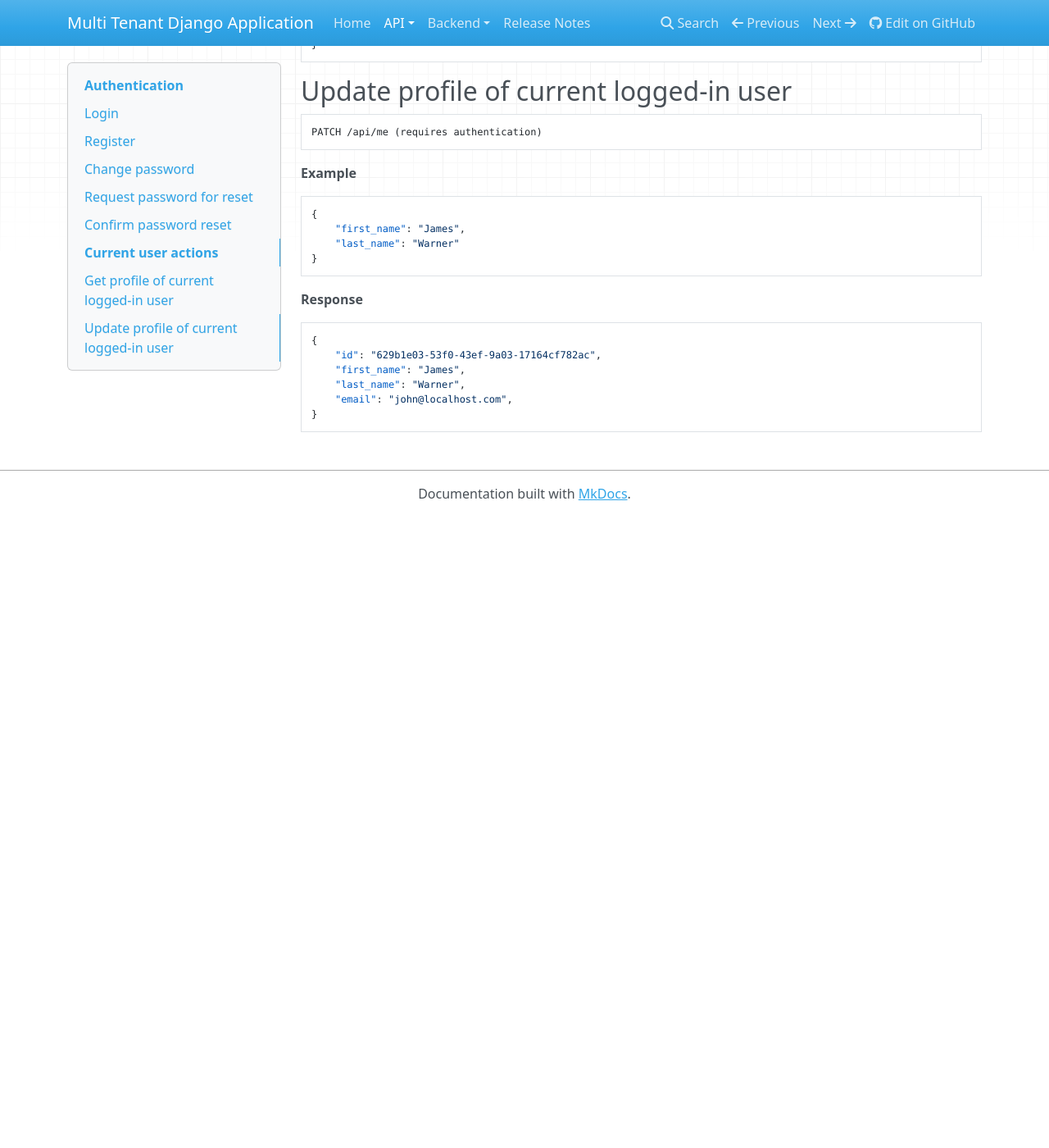
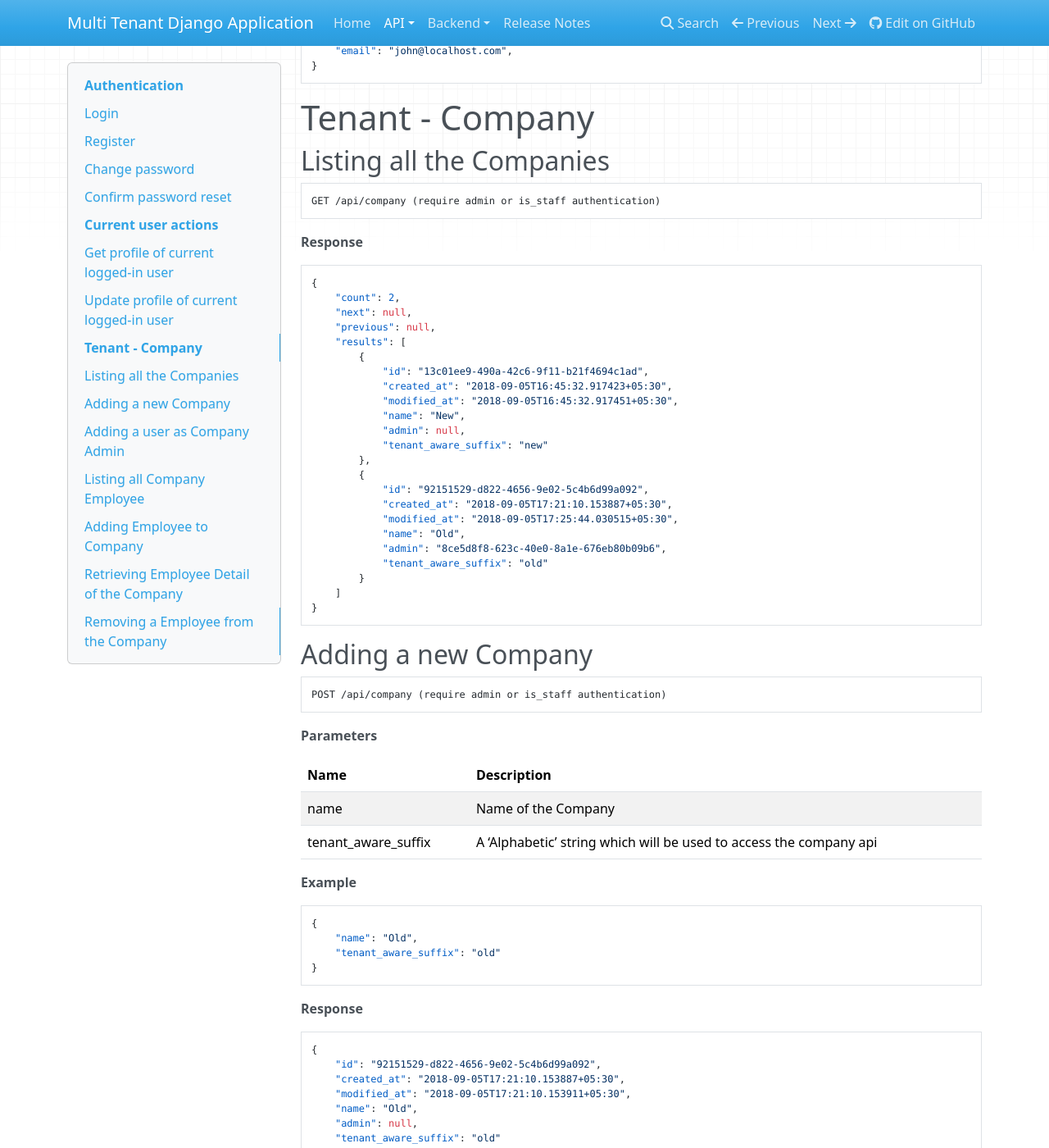
Before and after one commit to realslimshanky/Multi-Tenant-Django-Application, an MkDocs documentation site: the page built from docs/api/endpoints.md, in a window 1280 px wide and 1400 px high, scrolled down 3811 px. Shown: the whole window at 82% size. Built offline with MkDocs 1.6.1, drawn with Linux system fonts in a browser that asks for light colours; nearby versions of some CDN libraries; before the commit the page ends 4441 px from its top, so only the background shows below that; some of the changed text lies outside the part shown.

Commit message:
docs(docs/api): Api endpoint docs updated

````diff
--- a/docs/api/endpoints.md
+++ b/docs/api/endpoints.md
@@ -99,37 +99,6 @@ Status: 204 No-Content
 ```
 
 
-## Request password for reset
-
-Send an email to user if the email exist.
-
-```
-POST /api/auth/password_reset
-```
-
-**Parameters**
-
-Name  | Description
-------|-------------------------------------
-email | (required) valid email of an existing user.
-
-**Request**
-```json
-{
-    "email": "hello@example.com"
-}
-```
-
-**Response**
-```json
-
-Status: 200 OK
-{
-    "message": "Further instructions will be sent to the email if it exists"
-}
-```
-
-
 ## Confirm password reset
 
 Confirm password reset for the user using the token sent in email.
@@ -204,3 +173,192 @@ __Response__
     "email": "john@localhost.com",
 }
 ```
+
+# Tenant - Company
+
+## Listing all the Companies
+```
+GET /api/company (require admin or is_staff authentication)
+```
+
+__Response__
+
+```json
+{
+    "count": 2,
+    "next": null,
+    "previous": null,
+    "results": [
+        {
+            "id": "13c01ee9-490a-42c6-9f11-b21f4694c1ad",
+            "created_at": "2018-09-05T16:45:32.917423+05:30",
+            "modified_at": "2018-09-05T16:45:32.917451+05:30",
+            "name": "New",
+            "admin": null,
+            "tenant_aware_suffix": "new"
+        },
+        {
+            "id": "92151529-d822-4656-9e02-5c4b6d99a092",
+            "created_at": "2018-09-05T17:21:10.153887+05:30",
+            "modified_at": "2018-09-05T17:25:44.030515+05:30",
+            "name": "Old",
+            "admin": "8ce5d8f8-623c-40e0-8a1e-676eb80b09b6",
+            "tenant_aware_suffix": "old"
+        }
+    ]
+}
+```
+
+## Adding a new Company
+```
+POST /api/company (require admin or is_staff authentication)
+```
+
+**Parameters**
+
+Name                | Description
+--------------------|-------------------------------------
+name                | Name of the Company
+tenant_aware_suffix | A 'Alphabetic' string which will be used to access the company api
+
+__Example__
+```json
+{
+    "name": "Old",
+    "tenant_aware_suffix": "old"
+}
+```
+
+__Response__
+
+```json
+{
+    "id": "92151529-d822-4656-9e02-5c4b6d99a092",
+    "created_at": "2018-09-05T17:21:10.153887+05:30",
+    "modified_at": "2018-09-05T17:21:10.153911+05:30",
+    "name": "Old",
+    "admin": null,
+    "tenant_aware_suffix": "old"
+}
+```
+
+## Adding a user as Company Admin
+```
+PATCH /api/company/:id (require admin/is_staff authentication)
+```
+
+**Parameters**
+
+Name          | Description
+--------------|-------------------------------------
+admin         | A registered User's id
+
+
+__Example__
+```json
+{
+    "admin": "8ce5d8f8-623c-40e0-8a1e-676eb80b09b6"
+}
+```
+
+__Response__
+
+```json
+{
+    "id": "92151529-d822-4656-9e02-5c4b6d99a092",
+    "created_at": "2018-09-05T17:21:10.153887+05:30",
+    "modified_at": "2018-09-05T17:25:44.030515+05:30",
+    "name": "Old",
+    "admin": "8ce5d8f8-623c-40e0-8a1e-676eb80b09b6",
+    "tenant_aware_suffix": "old"
+}
+```
+
+## Listing all Company Employee
+```
+GET /api/:tenant_aware_suffix (require admin/id_staff or Company Admin authentication)
+```
+
+__Response__
+```json
+{
+    "count": 1,
+    "next": null,
+    "previous": null,
+    "results": [
+        {
+            "id": "8ce5d8f8-623c-40e0-8a1e-676eb80b09b6",
+            "created_at": "2018-09-05T19:05:21.929355+05:30",
+            "modified_at": "2018-09-05T19:05:21.929382+05:30",
+            "first_name": "Shashank",
+            "last_name": "Kumar",
+            "email": "abc@shanky.xyz",
+            "company": "Old"
+        }
+    ]
+}
+```
+
+## Adding Employee to Company
+```
+POST /api/:tenant_aware_suffix (require admin/id_staff or Company Admin authentication)
+```
+
+**Parameters**
+
+Name          | Description
+--------------|-------------------------------------
+id            | A registered User's id
+
+__Example__
+```json
+{
+    "id": "8ce5d8f8-623c-40e0-8a1e-676eb80b09b6"
+}
+```
+
+__Response__
+```json
+{
+    "id": "8ce5d8f8-623c-40e0-8a1e-676eb80b09b6",
+    "created_at": "2018-09-05T19:05:21.929355+05:30",
+    "modified_at": "2018-09-05T19:05:21.929382+05:30",
+    "first_name": "Shashank",
+    "last_name": "Kumar",
+    "email": "abc@shanky.xyz",
+    "company": "Old"
+}
+```
+
+## Retrieving Employee Detail of the Company
+```
+GET /api/:tenant_aware_suffix/:id (require admin/id_staff or Company Admin or Employee authentication)
+```
+
+__Example__
+```
+GET localhost/api/old/8ce5d8f8-623c-40e0-8a1e-676eb80b09b6
+```
+
+__Response__
+```json
+{
+    "id": "8ce5d8f8-623c-40e0-8a1e-676eb80b09b6",
+    "created_at": "2018-09-05T19:05:21.929355+05:30",
+    "modified_at": "2018-09-05T19:05:21.929382+05:30",
+    "first_name": "Shashank",
+    "last_name": "Kumar",
+    "email": "abc@shanky.xyz",
+    "company": "Old"
+}
+```
+
+## Removing a Employee from the Company
+```
+DELETE /api/:tenant_aware_suffix/:id (require admin/id_staff or Company Admin or Employee authentication)
+```
+
+__Response__
+```
+204 No Content
+```
````
